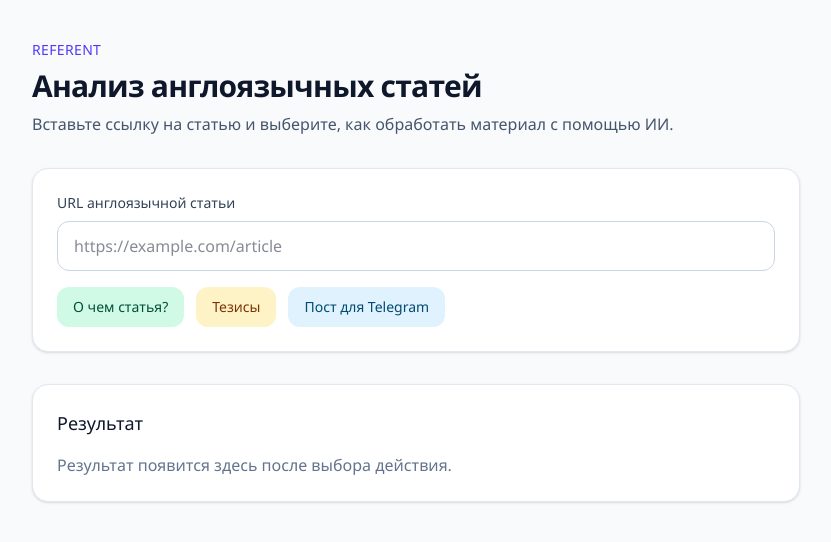
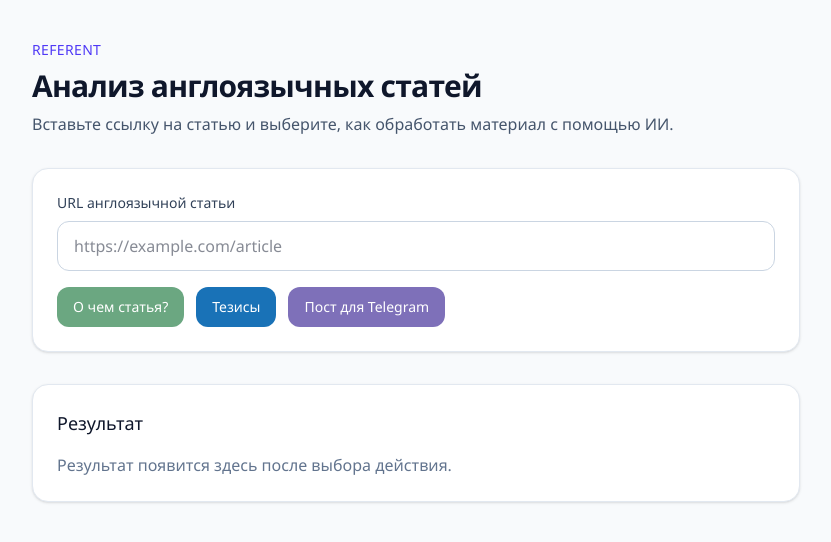
Before and after one commit to Gilar17/referent, a Next.js app: page / in a window 1280 px wide. Shown: the top 542 px of the page, without its empty margins (224-1055 px from the left). Built offline with nearby package versions, Linux system fonts and the light colour scheme.

Commit message:
Refactor action buttons in ArticleForm component to use color properties instead of class names for styling, enhancing UI consistency and maintainability.

```diff
--- a/app/components/article-form.tsx
+++ b/app/components/article-form.tsx
@@ -14,26 +14,22 @@ type ApiResponse = {
 const ACTIONS: {
   id: AnalyzeAction;
   label: string;
-  className: string;
-  activeClassName: string;
+  color: string;
 }[] = [
   {
     id: "summary",
     label: ANALYZE_ACTION_CONTRACTS.summary.label,
-    className: "bg-emerald-100 text-emerald-900 hover:bg-emerald-200",
-    activeClassName: "bg-emerald-600 text-white shadow-sm hover:bg-emerald-600",
+    color: "#6BA781",
   },
   {
     id: "theses",
     label: ANALYZE_ACTION_CONTRACTS.theses.label,
-    className: "bg-amber-100 text-amber-900 hover:bg-amber-200",
-    activeClassName: "bg-amber-600 text-white shadow-sm hover:bg-amber-600",
+    color: "#1972B7",
   },
   {
     id: "telegram",
     label: ANALYZE_ACTION_CONTRACTS.telegram.label,
-    className: "bg-sky-100 text-sky-900 hover:bg-sky-200",
-    activeClassName: "bg-sky-600 text-white shadow-sm hover:bg-sky-600",
+    color: "#7E70B9",
   },
 ];
 
@@ -130,19 +126,24 @@ export function ArticleForm() {
         />
 
         <div className="mt-4 flex flex-wrap gap-3">
-          {ACTIONS.map(({ id, label, className, activeClassName }) => (
+          {ACTIONS.map(({ id, label, color }) => {
+            const isActive = activeAction === id;
+
+            return (
               <button
                 key={id}
                 type="button"
                 onClick={() => handleAction(id)}
                 disabled={isLoading}
-              className={`rounded-xl px-4 py-2.5 text-sm font-medium transition disabled:cursor-not-allowed disabled:opacity-60 ${
-                activeAction === id ? activeClassName : className
+                style={{ backgroundColor: color }}
+                className={`rounded-xl px-4 py-2.5 text-sm font-medium text-white transition hover:brightness-95 disabled:cursor-not-allowed disabled:opacity-60 ${
+                  isActive ? "shadow-md ring-2 ring-offset-2 ring-slate-400" : ""
                 }`}
               >
                 {label}
               </button>
-          ))}
+            );
+          })}
         </div>
 
         {error && (
```
Lines whose indentation alone changed are shown as unchanged.
